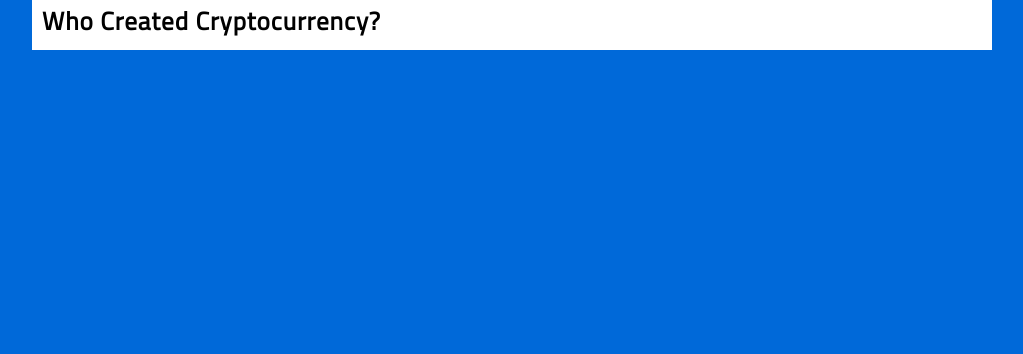
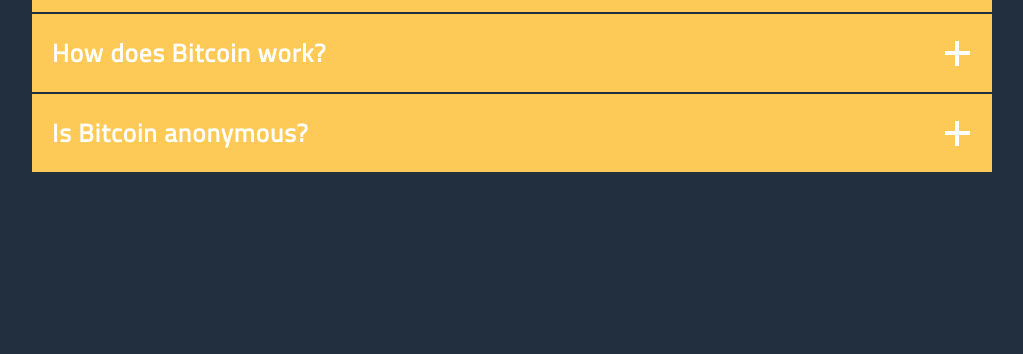
Before and after one commit to rafaelmollad/accordion, a plain HTML site: page index.html in a window 1280 px wide. Shown: the part 446-800 px from the top of the page, without its empty margins (128-1151 px from the left). Drawn offline with Linux system fonts and the light colour scheme.

Commit message:
styles were added

```diff
--- /dev/null
+++ b/css/media-queries.css
@@ -0,0 +1,28 @@
+/* These styles will be applied on devices that have a width of at least 768px */
+@media screen and (min-width: 768px) {
+  .container {
+    width: 90%;
+    position: absolute;
+    left: 50%;
+    transform: translateX(-50%);
+    padding: 2rem 0;
+  }
+
+  .accordion__tab {
+    justify-content: space-between;
+    height: auto;
+  }
+
+  .accordion__title {
+    font-size: 2.5rem;
+  }
+
+  .accordion__icon {
+    display: flex;
+    align-items: center;
+    justify-content: center;
+    position: relative;
+    width: 3rem;
+    height: 3rem;
+  }
+}
--- a/css/styles.css
+++ b/css/styles.css
@@ -1,48 +1,102 @@
+/***************
+ * BASE STYLES *
+ ***************/
+
 * {
   margin: 0;
   padding: 0;
   box-sizing: border-box;
 }
 
+:root {
+  --white: #fff;
+  --imperial-primer: #222f3e;
+  --casandora-yellow: #feca57;
+}
+
 html {
   font-size: 62.5%;
+  height: 100%;
 }
 
 body {
+  min-height: 100%;
   font-family: "Titillium Web", sans-serif;
   font-size: 1.6rem;
-  background: #0069d9;
+  background: var(--imperial-primer);
 }
 
 .container {
-  width: 90%;
+  width: 100%;
   max-width: 96rem;
-  position: absolute;
-  left: 50%;
-  transform: translateX(-50%);
-  padding: 1rem;
-  background: #fff;
+  background: var(--imperial-primer);
 }
 
-.title {
-  font-size: 4rem;
-  color: #f1c40f;
-}
+/*************
+ * ACCORDION *
+ *************/
 
 .accordion__tab {
+  display: flex;
+  justify-content: center;
+  align-items: center;
+  height: calc(100vh / 5);
+  padding: 2rem;
   cursor: pointer;
+  background: #feca57;
+  border-bottom: 2px solid var(--imperial-primer);
 }
 
 .accordion__title {
-  font-size: 2.5rem;
+  font-size: 2.3rem;
   letter-spacing: 1px;
+  color: var(--white);
+  text-align: center;
+}
+
+.accordion__icon {
+  display: none;
+}
+
+.icon-line--horizontal,
+.icon-line--vertical {
+  display: block;
+  position: absolute;
+  background: var(--white);
+}
+
+.icon-line--horizontal {
+  width: 2.5rem;
+  height: 0.4rem;
+}
+
+.icon-line--vertical {
+  width: 0.4rem;
+  height: 2.5rem;
+  opacity: 1;
+  transition: all 100ms ease;
+}
+
+/* We'll toggle this class to turn the + into - and viceversa */
+.icon-line--active {
+  transform: rotate(90deg);
+  opacity: 0;
 }
 
 .accordion__content {
   max-height: 0;
   overflow: hidden;
+  background: var(--white);
+  transition: max-height 0.5s cubic-bezier(0, 1, 0, 1);
 }
 
+.content__paragraph {
+  color: var(--imperial-primer);
+  padding: 1rem 2rem;
+}
+
+/* We'll toggle this class to open and close the accordion content */
 .accordion__content--open {
   max-height: 90rem;
+  transition: max-height 1s ease-in-out;
 }
--- a/index.html
+++ b/index.html
@@ -10,42 +10,118 @@
       rel="stylesheet"
     />
     <link rel="stylesheet" href="css/styles.css" />
+    <link rel="stylesheet" href="css/media-queries.css" />
   </head>
   <body>
     <div class="container">
-      <h2 class="title">Frequently Asked Questions</h2>
       <div class="accordion">
         <div class="accordion__item">
           <div class="accordion__tab">
-            <h3 class="accordion__title">Who Created Cryptocurrency?</h3>
+            <h3 class="accordion__title">What is Bitcoin?</h3>
+            <div class="accordion__icon icon">
+              <span class="icon-line icon-line--horizontal"></span>
+              <span class="icon-line icon-line--vertical"></span>
+            </div>
           </div>
-          <div class="accordion__content">
-            <p>
-              Over the years there have been several failed attempts at creating
-              a digital currency or cryptocurrency. It started in the late 1980s
-              when an unknown computer scientist wanted to help reduce the
-              amount of late-night robberies at gas stations, and so trialed
-              'smartcards' in which truck drivers could pre-pay their card and
-              not have to carry any cash. This proved a success! In 1990 we saw
-              Digicash, however, due to over-rapid expansion, the company filed
-              bankruptcy in 1998, the same year that PayPal was launched as the
-              first digital currency peer-to-peer online payment company. PayPal
-              has since gone from strength to strength.
+          <div class="accordion__content content">
+            <p class="content__paragraph">
+              Bitcoin is a consensus network that enables a new payment system
+              and a completely digital money. It is the first decentralized
+              peer-to-peer payment network that is powered by its users with no
+              central authority or middlemen. From a user perspective, Bitcoin
+              is pretty much like cash for the Internet. Bitcoin can also be
+              seen as the most prominent triple entry bookkeeping system in
+              existence.
             </p>
           </div>
         </div>
         <div class="accordion__item">
           <div class="accordion__tab">
-            <h3 class="accordion__title">Who Created Cryptocurrency?</h3>
+            <h3 class="accordion__title">Who created Bitcoin?</h3>
+            <div class="accordion__icon icon">
+              <span class="icon-line icon-line--horizontal"></span>
+              <span class="icon-line icon-line--vertical"></span>
+            </div>
           </div>
           <div class="accordion__content">
-            <p>
-              Over the years there have been several failed attempts at creating
-              a digital currency or cryptocurrency. It started in the late 1980s
-              when an unknown computer scientist wanted to help reduce the
-              amount of late-night robberies at gas stations, and so trialed
-              'smartcards' in which truck drivers could pre-pay their card and
-              not have to carry any cash.
+            <p class="content__paragraph">
+              Bitcoin is the first implementation of a concept called
+              "cryptocurrency", which was first described in 1998 by Wei Dai on
+              the cypherpunks mailing list, suggesting the idea of a new form of
+              money that uses cryptography to control its creation and
+              transactions, rather than a central authority.
+            </p>
+          </div>
+        </div>
+        <div class="accordion__item">
+          <div class="accordion__tab">
+            <h3 class="accordion__title">Who controls the Bitcoin network?</h3>
+            <div class="accordion__icon icon">
+              <span class="icon-line icon-line--horizontal"></span>
+              <span class="icon-line icon-line--vertical"></span>
+            </div>
+          </div>
+          <div class="accordion__content">
+            <p class="content__paragraph">
+              Nobody owns the Bitcoin network much like no one owns the
+              technology behind email. Bitcoin is controlled by all Bitcoin
+              users around the world. While developers are improving the
+              software, they can't force a change in the Bitcoin protocol
+              because all users are free to choose what software and version
+              they use. In order to stay compatible with each other, all users
+              need to use software complying with the same rules. Bitcoin can
+              only work correctly with a complete consensus among all users.
+              Therefore, all users and developers have a strong incentive to
+              protect this consensus.
+            </p>
+          </div>
+        </div>
+        <div class="accordion__item">
+          <div class="accordion__tab">
+            <h3 class="accordion__title">How does Bitcoin work?</h3>
+            <div class="accordion__icon icon">
+              <span class="icon-line icon-line--horizontal"></span>
+              <span class="icon-line icon-line--vertical"></span>
+            </div>
+          </div>
+          <div class="accordion__content">
+            <p class="content__paragraph">
+              From a user perspective, Bitcoin is nothing more than a mobile app
+              or computer program that provides a personal Bitcoin wallet and
+              allows a user to send and receive bitcoins with them. This is how
+              Bitcoin works for most users.<br /><br />
+              Behind the scenes, the Bitcoin network is sharing a public ledger
+              called the "block chain". This ledger contains every transaction
+              ever processed, allowing a user's computer to verify the validity
+              of each transaction. The authenticity of each transaction is
+              protected by digital signatures corresponding to the sending
+              addresses, allowing all users to have full control over sending
+              bitcoins from their own Bitcoin addresses. In addition, anyone can
+              process transactions using the computing power of specialized
+              hardware and earn a reward in bitcoins for this service. This is
+              often called "mining". To learn more about Bitcoin, you can
+              consult the dedicated page and the original paper.
+            </p>
+          </div>
+        </div>
+        <div class="accordion__item">
+          <div class="accordion__tab">
+            <h3 class="accordion__title">Is Bitcoin anonymous?</h3>
+            <div class="accordion__icon icon">
+              <span class="icon-line icon-line--horizontal"></span>
+              <span class="icon-line icon-line--vertical"></span>
+            </div>
+          </div>
+          <div class="accordion__content">
+            <p class="content__paragraph">
+              Bitcoin is designed to allow its users to send and receive
+              payments with an acceptable level of privacy as well as any other
+              form of money. However, Bitcoin is not anonymous and cannot offer
+              the same level of privacy as cash. The use of Bitcoin leaves
+              extensive public records. Various mechanisms exist to protect
+              users' privacy, and more are in development. However, there is
+              still work to be done before these features are used correctly by
+              most Bitcoin users.
             </p>
           </div>
         </div>
--- a/js/functions.js
+++ b/js/functions.js
@@ -22,9 +22,7 @@ const getPreviousAccordionContentEl = (currentAccordionContentEl) => {
 
 // Close Accordion
 const closeAccordionContentEl = (accordionContentEl) => {
-  // Close previous accordionContentEl
-  if (accordionContentEl)
-    accordionContentEl.classList.remove("accordion__content--open");
+  accordionContentEl.classList.remove("accordion__content--open");
 };
 
 // Handles the opening and closing of accordions
@@ -40,10 +38,21 @@ const handleAccordions = () => {
       );
 
       // Close the previous accordion content element (if any)
-      closeAccordionContentEl(previousAccordionContentEl);
+      // Change accordion icon from + to - for the previous accordion
+      if (previousAccordionContentEl) {
+        closeAccordionContentEl(previousAccordionContentEl);
+        previousAccordionContentEl.previousElementSibling.children[1].children[1].classList.toggle(
+          "icon-line--active"
+        );
+      }
 
       // Open/close current accordionContentEl
       currentAccordionContentEl.classList.toggle("accordion__content--open");
+
+      // Change accordion icon from + to - for the current accordion
+      this.children[0].nextElementSibling.children[1].classList.toggle(
+        "icon-line--active"
+      );
     });
   });
 };
--- a/js/script.js
+++ b/js/script.js
@@ -1,8 +1,12 @@
+// Get elements
 const containerEl = document.querySelector(".container");
 const accordionTabEls = document.querySelectorAll(".accordion__tab");
+const iconLineVertical = document.querySelector(".icon-line--vertical");
 
+// Handles the opening and closing for accordions
 handleAccordions();
 
+// Centers the container
 centerElementVertically(containerEl);
 
 // Detect when viewport height changes
```
